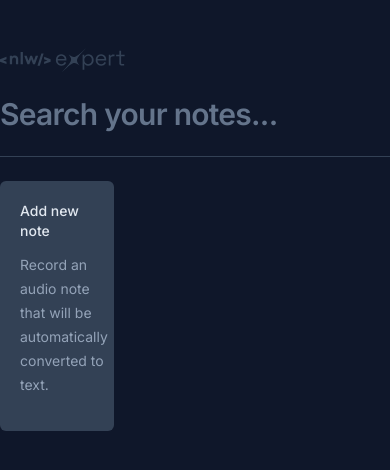
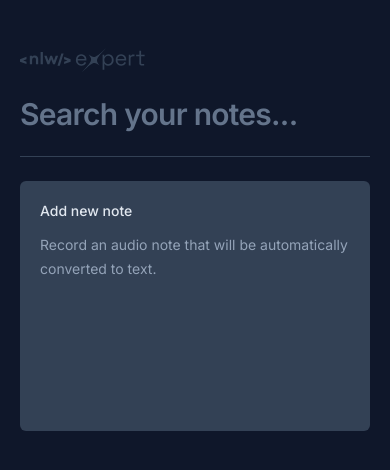
Before and after one commit to brunaporato/nlw-expert, a React (Vite) app: page / in a window 390 px wide. Shown: the top 470 px of the page. Built offline with nearby package versions, Linux system fonts and the light colour scheme.

Commit message:
layout: fix responsiveness

```diff
--- a/src/app.tsx
+++ b/src/app.tsx
@@ -46,7 +46,7 @@
       : notes
 
   return (
-    <div className="mx-auto max-w-6xl my-12 space-y-6">
+    <div className="mx-auto max-w-6xl my-12 space-y-6 px-5">
       <img src={logo} alt="NlW Expert" />
       <form action="" className="w-full">
         <input
@@ -60,7 +60,7 @@
 
       <div className="h-px bg-slate-700" />
 
-      <div className="grid grid-cols-3 auto-rows-[250px] gap-6">
+      <div className="grid grid-cols-1 md:grid-cols-2 lg:grid-cols-3 auto-rows-[250px] gap-6">
         <NewNoteCard onNoteSaved={onNoteSaved} />
         {filteredNotes &&
           filteredNotes.map((note) => {
--- a/src/components/new-note-card.tsx
+++ b/src/components/new-note-card.tsx
@@ -97,7 +97,7 @@
 
       <Dialog.Portal>
         <Dialog.Overlay className="inset-0 fixed bg-black/50" />
-        <Dialog.Content className="fixed left-1/2 top-1/2 -translate-x-1/2 -translate-y-1/2 max-w-[640px] w-full h-[60vh] bg-slate-700 rounded-md flex flex-col outline-none overflow-hidden">
+        <Dialog.Content className="fixed inset-0 md:inset-auto md:left-1/2 md:top-1/2 md:-translate-x-1/2 md:-translate-y-1/2 md:max-w-[640px] w-full md:h-[60vh] bg-slate-700 md:rounded-md flex flex-col outline-none overflow-hidden">
           <Dialog.Close className="absolute right-0 top-0 bg-slate-800 p-1.5 text-slate-400 hover:text-slate-100">
             <X className="size-5" />
           </Dialog.Close>
--- a/src/components/note-card.tsx
+++ b/src/components/note-card.tsx
@@ -22,7 +22,7 @@
 
       <Dialog.Portal>
         <Dialog.Overlay className="inset-0 fixed bg-black/50" />
-        <Dialog.Content className="fixed left-1/2 top-1/2 -translate-x-1/2 -translate-y-1/2 max-w-[640px] w-full h-[60vh] bg-slate-700 rounded-md flex flex-col outline-none overflow-hidden">
+        <Dialog.Content className="fixed inset-0 md:inset-auto md:left-1/2 md:top-1/2 md:-translate-x-1/2 md:-translate-y-1/2 md:max-w-[640px] w-full md:h-[60vh] bg-slate-700 md:rounded-md flex flex-col outline-none overflow-hidden">
           <Dialog.Close className="absolute right-0 top-0 bg-slate-800 p-1.5 text-slate-400 hover:text-slate-100">
             <X className="size-5" />
           </Dialog.Close>
```
